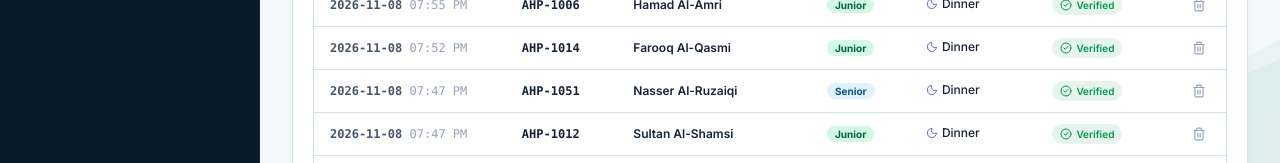
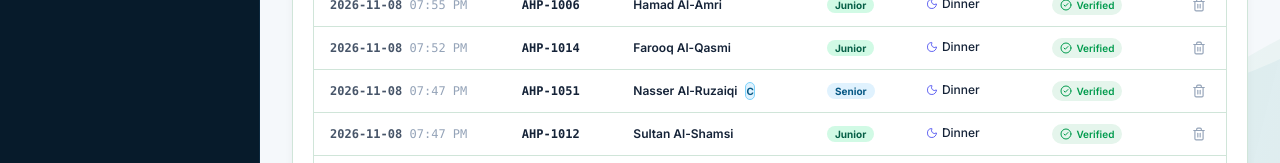
Before and after one commit to Ahmadaamirdev/al-haditha-catering-, a React (Vite) app: page / in a window 1280 px wide. Shown: the part 611-774 px from the top of the page. Built offline with nearby package versions, Linux system fonts and the light colour scheme; no server answers.

Commit message:
Sync contract 'C' badge visibility and alignment to Dashboard Live Attendance stream

```diff
--- a/src/components/dashboard/LiveAttendanceOverview.jsx
+++ b/src/components/dashboard/LiveAttendanceOverview.jsx
@@ -14,6 +14,7 @@ import {
   Search
 } from 'lucide-react';
 import { useApp } from '../../context/AppContext';
+import { CONTRACT_EMPLOYEE_IDS } from '../../data/employeesData';
 
 export default function LiveAttendanceOverview() {
   const { data, deleteMealEntry, recordMealEntry } = useApp();
@@ -280,7 +281,9 @@ export default function LiveAttendanceOverview() {
               </tr>
             </thead>
             <tbody className="divide-y divide-surface-border">
-              {filteredEntries.slice(0, 15).map((entry) => (
+              {filteredEntries.slice(0, 15).map((entry) => {
+                const isContract = entry.isContract === true || CONTRACT_EMPLOYEE_IDS.has(entry.employeeId);
+                return (
                   <tr key={entry.id} className="hover:bg-slate-50/60 transition-colors">
                     <td className="px-4 py-2.5 font-mono text-slate-600 whitespace-nowrap">
                       <span className="font-semibold">{entry.date || todayIso}</span>{' '}
@@ -289,8 +292,24 @@ export default function LiveAttendanceOverview() {
                     <td className="px-4 py-2.5 font-bold font-mono text-slate-primary">
                       {entry.employeeId}
                     </td>
-                  <td className="px-4 py-2.5 font-semibold text-slate-primary">
+                    <td className="px-4 py-2.5 text-left">
+                      <div className="flex items-center space-x-2">
+                        <span className="font-semibold text-slate-primary truncate max-w-[200px]" title={entry.employeeName}>
                           {entry.employeeName}
+                        </span>
+                        {isContract && (
+                          <span
+                            className={`w-4.5 h-4.5 rounded-full inline-flex items-center justify-center font-bold text-[10px] flex-shrink-0 shadow-2xs ${
+                              entry.category === 'Junior'
+                                ? 'bg-emerald-100 text-emerald-800 border border-emerald-300'
+                                : 'bg-sky-100 text-sky-800 border border-sky-300'
+                            }`}
+                            title="Contract-Based Employee (Contractor)"
+                          >
+                            C
+                          </span>
+                        )}
+                      </div>
                     </td>
                   <td className="px-4 py-2.5">
                     <span className={`text-[10px] font-bold px-2 py-0.5 rounded-full ${
@@ -326,7 +345,8 @@ export default function LiveAttendanceOverview() {
                     </button>
                   </td>
                 </tr>
-              ))}
+              );
+            })}
           </tbody>
           </table>
         </div>
--- a/src/data/employeesData.js
+++ b/src/data/employeesData.js
@@ -1,5 +1,11 @@
 // Employees Dataset for Al-Haditha Petroleum Services (AHP)
 // Distribution: 40 Junior, 40 Senior (Total: 80 Employees)
+
+// Deterministic 10 Contract-Based Employees (5 Junior, 5 Senior)
+export const CONTRACT_EMPLOYEE_IDS = new Set([
+  'AHP-1004', 'AHP-1011', 'AHP-1018', 'AHP-1025', 'AHP-1033', // 5 Junior
+  'AHP-1044', 'AHP-1051', 'AHP-1059', 'AHP-1066', 'AHP-1073'  // 5 Senior
+]);
 
 export const alHadithaEmployees = [
   // ==========================================
--- a/src/pages/Employees.jsx
+++ b/src/pages/Employees.jsx
@@ -25,12 +25,7 @@ import { useApp } from '../context/AppContext';
 import Modal from '../components/common/Modal';
 import { getEmployeesAllocationMap, calculateMonthCalendar } from '../utils/allocationEngine';
 import { getCurrentMonthLabel, getCurrentMonthObj } from '../utils/harmonizeEngine';
-
-// Deterministic 10 Contract-Based Employees (5 Junior, 5 Senior)
-export const CONTRACT_EMPLOYEE_IDS = new Set([
-  'AHP-1004', 'AHP-1011', 'AHP-1018', 'AHP-1025', 'AHP-1033', // 5 Junior
-  'AHP-1044', 'AHP-1051', 'AHP-1059', 'AHP-1066', 'AHP-1073'  // 5 Senior
-]);
+import { CONTRACT_EMPLOYEE_IDS } from '../data/employeesData';
 
 export default function Employees() {
   const { data, addEmployee, deleteEmployee, addToast } = useApp();
```
Lines whose indentation alone changed are shown as unchanged.
